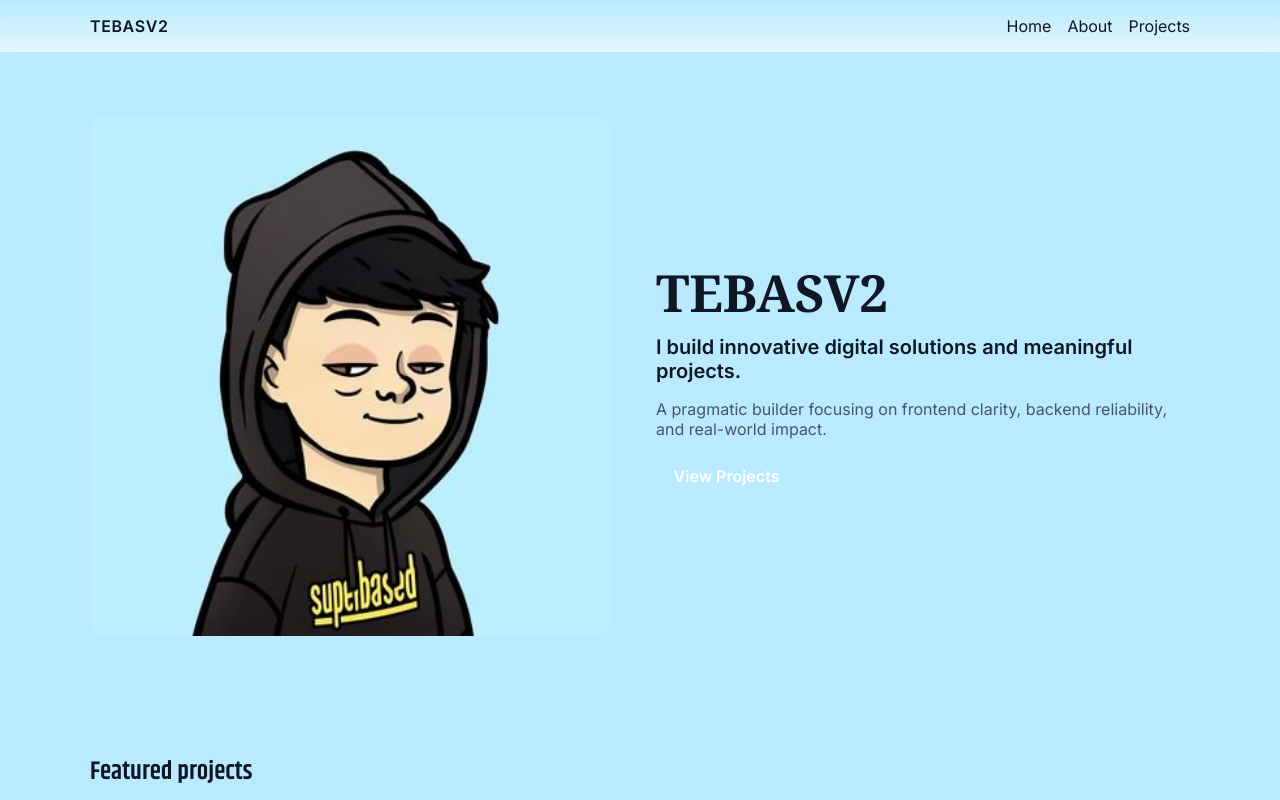
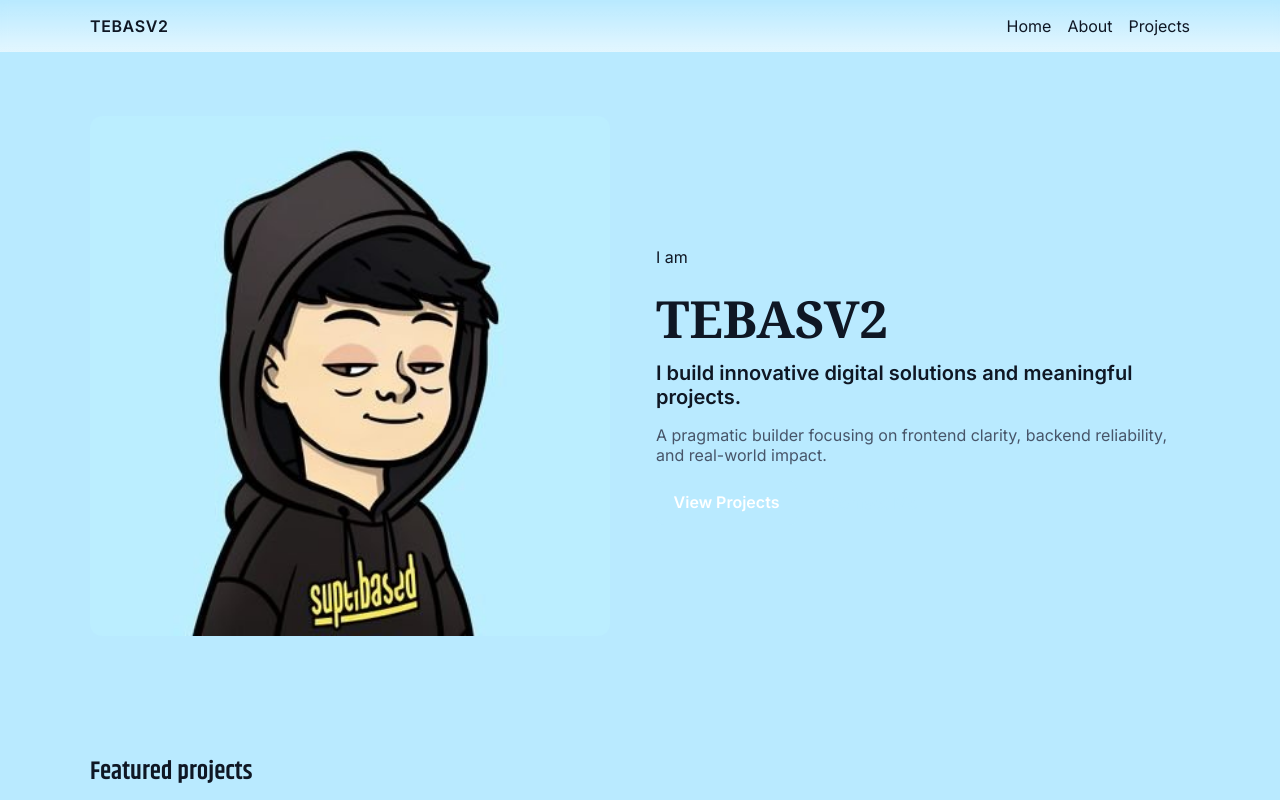
Before and after one commit to Yungtimmy/TebasPort, a website: page index.html in a window 1280 px wide. Shown: the top 800 px of the page. Drawn offline with Linux system fonts and the light colour scheme.

Commit message:
add i am

```diff
--- a/index.html
+++ b/index.html
@@ -29,6 +29,7 @@
           <!-- Illustration / Image placeholder -->
           <img src="/assets/images/tebasv2.jpg" alt="TEBASV2 illustration" />          <div class="hero-line" aria-hidden="true"></div>        </div>
         <div class="hero-right reveal">
+          <p class="hero-intro">I am</p>
           <h1 class="logo-font">TEBASV2</h1>
           <p class="tagline">I build innovative digital solutions and meaningful projects.</p>
           <p class="support">A pragmatic builder focusing on frontend clarity, backend reliability, and real-world impact.</p>
```
